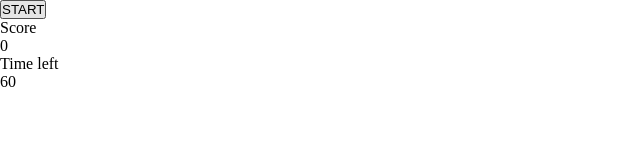
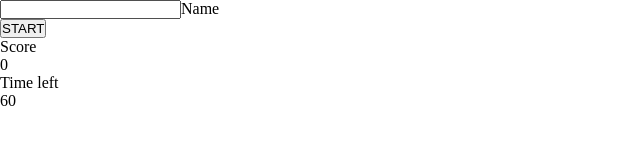
Before and after one commit to BaseCampCoding/js-unit-project-charles-sean, a plain HTML site: page index.html in a window 1280 px wide. Shown: the whole page, without its empty margins (0-640 px from the left). Drawn offline with Linux system fonts and the light colour scheme.

Commit message:
added name input

```diff
--- a/index.html
+++ b/index.html
@@ -9,6 +9,8 @@
     </head>
     <body>
         <div class="container">
+            <input>Name
+        <br>
             <button>START</button>
             <div class="content">
                 <div class="score-count">
```
